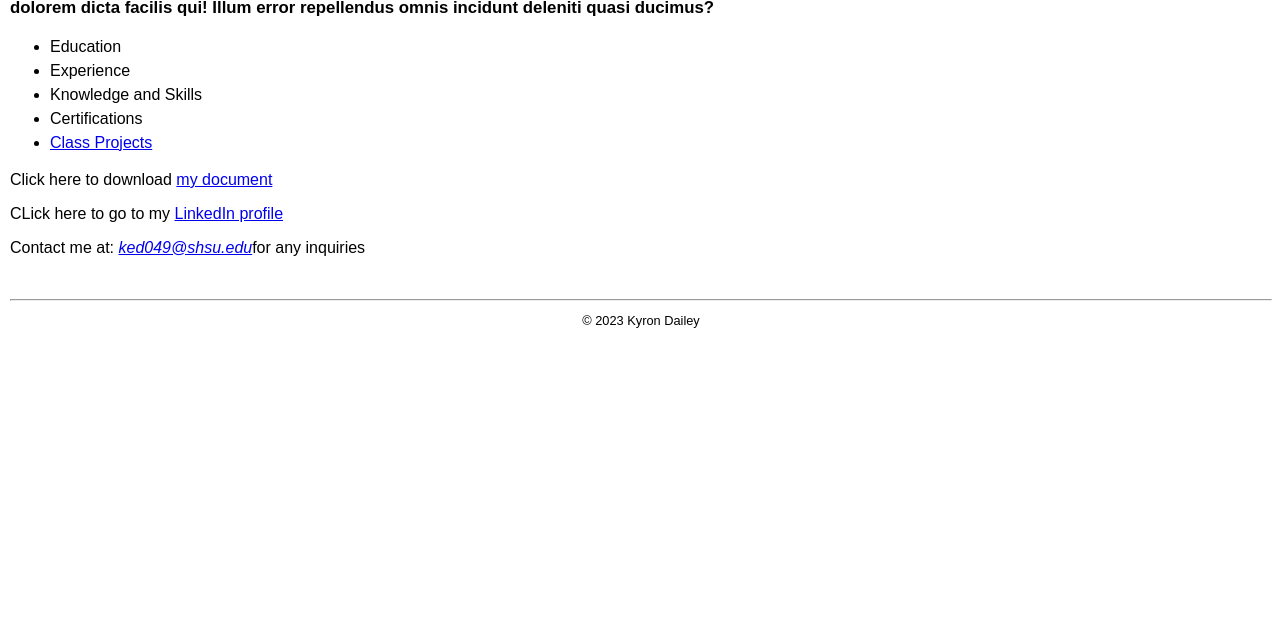
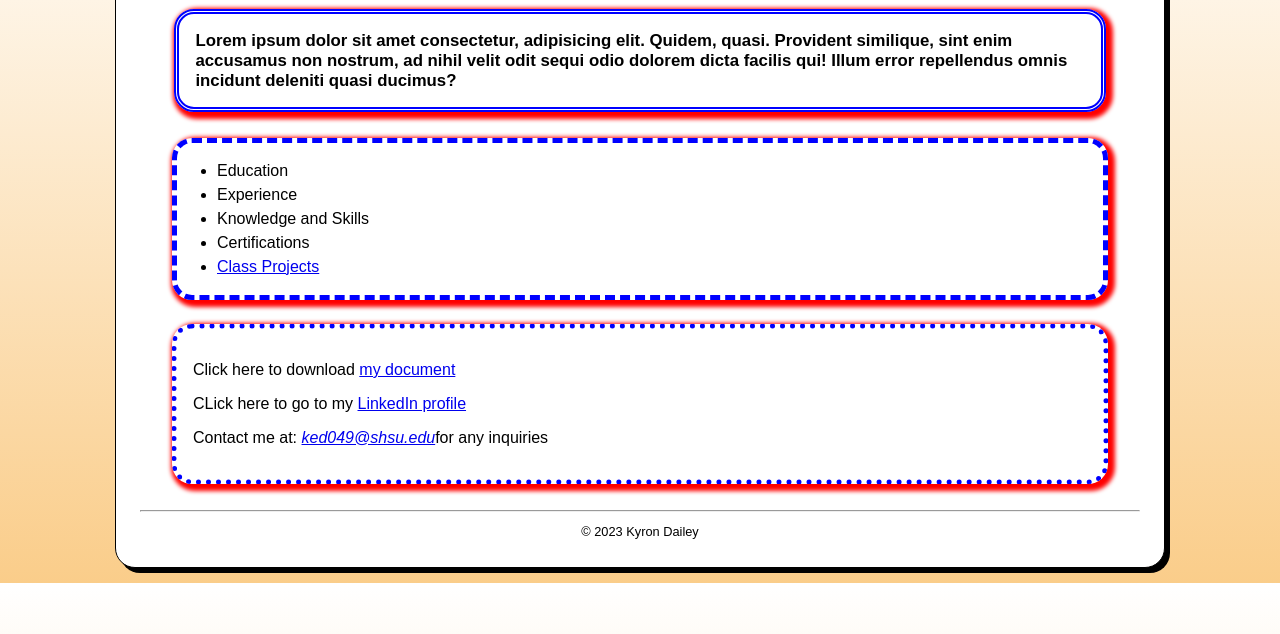
Before and after one commit to KyronD2023/KyronD2023.github.io, a plain HTML site: page index.html in a window 1280 px wide. Shown: the part 166-800 px from the top of the page. Drawn offline with Linux system fonts and the light colour scheme.

Commit message:
add.index

```diff
--- a/index.html
+++ b/index.html
@@ -19,7 +19,6 @@
     </header>
     <main>
         <h3>Lorem ipsum dolor sit amet consectetur, adipisicing elit. Quidem, quasi. Provident similique, sint enim accusamus non nostrum, ad nihil velit odit sequi odio dolorem dicta facilis qui! Illum error repellendus omnis incidunt deleniti quasi ducimus?</h3>
-    </main>
     <nav>
         <ul id="list">
             <li>Education </li>
@@ -29,9 +28,12 @@
             <li><a href="#">Class Projects</a></li>
         </ul>
     </nav>
-    <p>Click here to download <a href="files/ECOMQ12023.docx">my document</a></p>
-    <p> CLick here to go to my <a href="https://www.linkedin.com/in/kyron-dailey-995527239/" target ="blank">LinkedIn profile</a></p>
-    <p> Contact me at: <em><a href="mailto:ked049@shsu.edu">ked049@shsu.edu</a></em>for any inquiries</p>
+    <div class="contact">
+        <p>Click here to download <a href="files/ECOMQ12023.docx">my document</a></p>
+        <p> CLick here to go to my <a href="https://www.linkedin.com/in/kyron-dailey-995527239/" target ="blank">LinkedIn profile</a></p>
+        <p> Contact me at: <em><a href="mailto:ked049@shsu.edu">ked049@shsu.edu</a></em>for any inquiries</p>
+   </div>
+</main>
     <br><hr>
     <footer>
         <p class="copyright">&copy; 2023 Kyron Dailey</p>
--- a/styles/main2.css
+++ b/styles/main2.css
@@ -1,7 +1,19 @@
+html{
+    background-image: linear-gradient(to bottom, white, #facd8a 100%);
+
+}
+
 body{
     font-family: Arial, Helvetica, sans-serif;
     font-size: 100%;
-    margin-left: 10px;
+    width: 1000px;
+    background-color: white;
+    margin: 15px auto;
+    padding: 15px 1.5em;
+    border: 1px solid black;
+    border-radius: 20px;
+    box-shadow: 5px 5px 0 0;
+
 }
 
 a:focus, a:hover{
@@ -21,6 +33,7 @@ header h2{
     text-indent: 30px;
 }
 
+
 header img{
     float: left;
 }
@@ -34,9 +47,27 @@ main {
 }
 
 main h3{
-    margin-top: 3em;
+    margin: 3em 2em 1.5em;
     font-size: 105%;
+    border: 5px double blue;
+    border-radius: 20px;
+    box-shadow: 3px 3px 4px 4px red;
+    padding: 1em;
+}
+main nav{
+    margin: 1.5em 2em 1.5em;
+    border: 5px dashed blue;
+    border-radius: 20px;
+    box-shadow: 3px 3px 4px 4px red;
+    padding: 0.5 em;
+}
 
+div.contact{
+    margin: 1.5em 2em 0em 2em;
+    border: 5px dotted blue;
+    border-radius: 20px;
+    box-shadow: 3px 3px 4px 4px red;
+    padding: 1em;
 }
 
 #list{
```
